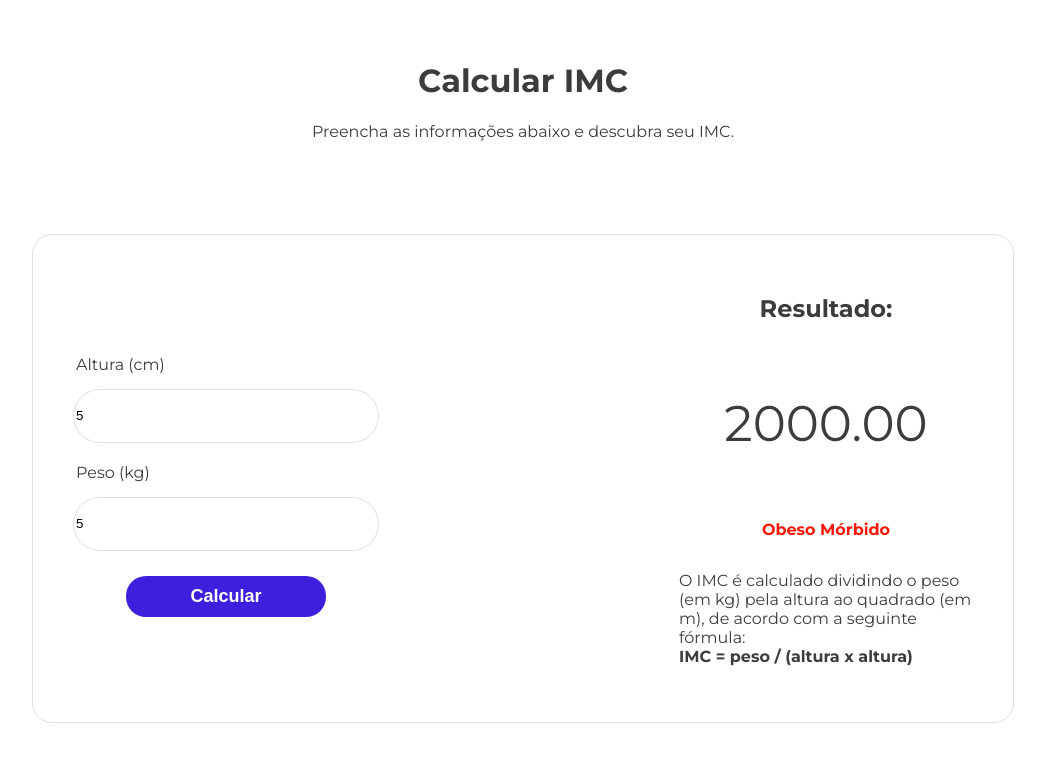
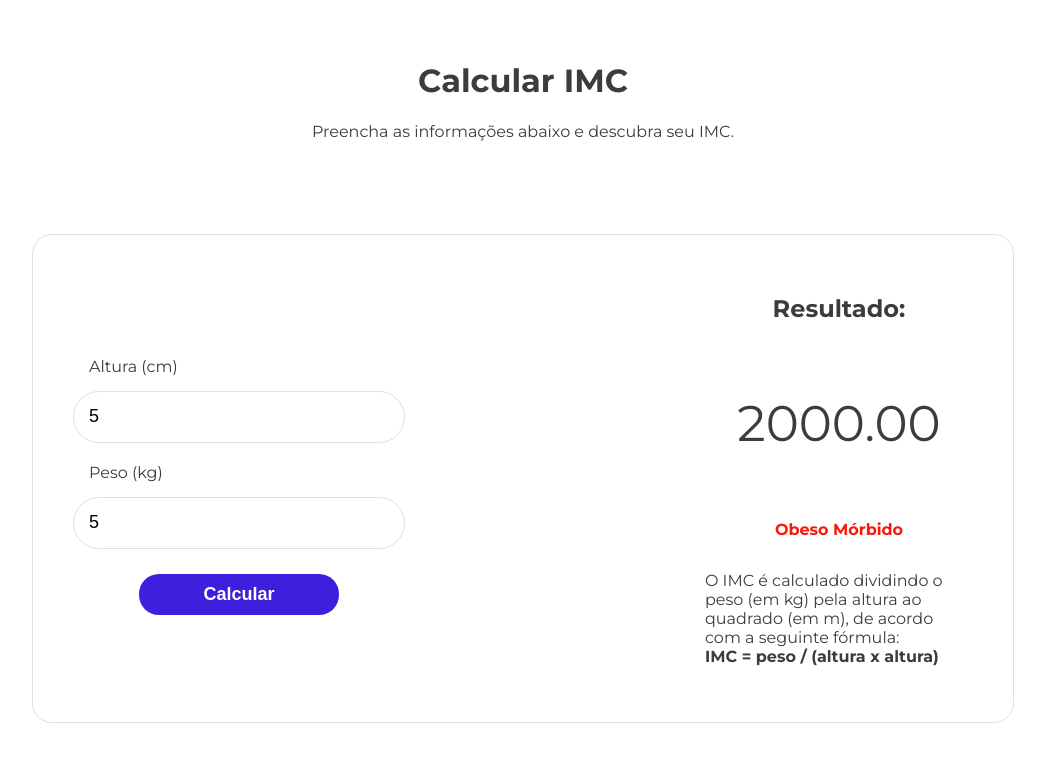
Before and after one commit to soophiiaaa/calculadora-imc, a plain HTML site: page index.html in a window 1280 px wide. Both pictures are taken after typing "5", "5" into the empty fields and a click on the button "Calcular". Shown: the whole page, without its empty margins (117-1162 px from the left). Drawn offline with Linux system fonts and the light colour scheme; a web font is replaced by a local one.

Commit message:
fix: errors in style.css and script.js

```diff
--- a/script.js
+++ b/script.js
@@ -9,6 +9,12 @@ height.addEventListener("keyup", calculateIMC);
 weight.addEventListener("keyup", calculateIMC);
 
 function calculateIMC() {
+  if (height.value === "" || weight.value === "") {
+    number.textContent = 0;
+    classification.innerText = "";
+    return;
+  }
+
   let h = height.value / 100;
   let w = weight.value;
   let imc = w / (h * h);
--- a/style.css
+++ b/style.css
@@ -57,11 +57,13 @@ label {
 }
 
 input {
+  font-size: large;
   width: 300px;
   height: 50px;
   border: 1px solid var(--border-color);
   border-radius: 30px;
   margin-bottom: 5px;
+  padding: 0 15px;
 }
 
 button {
```
